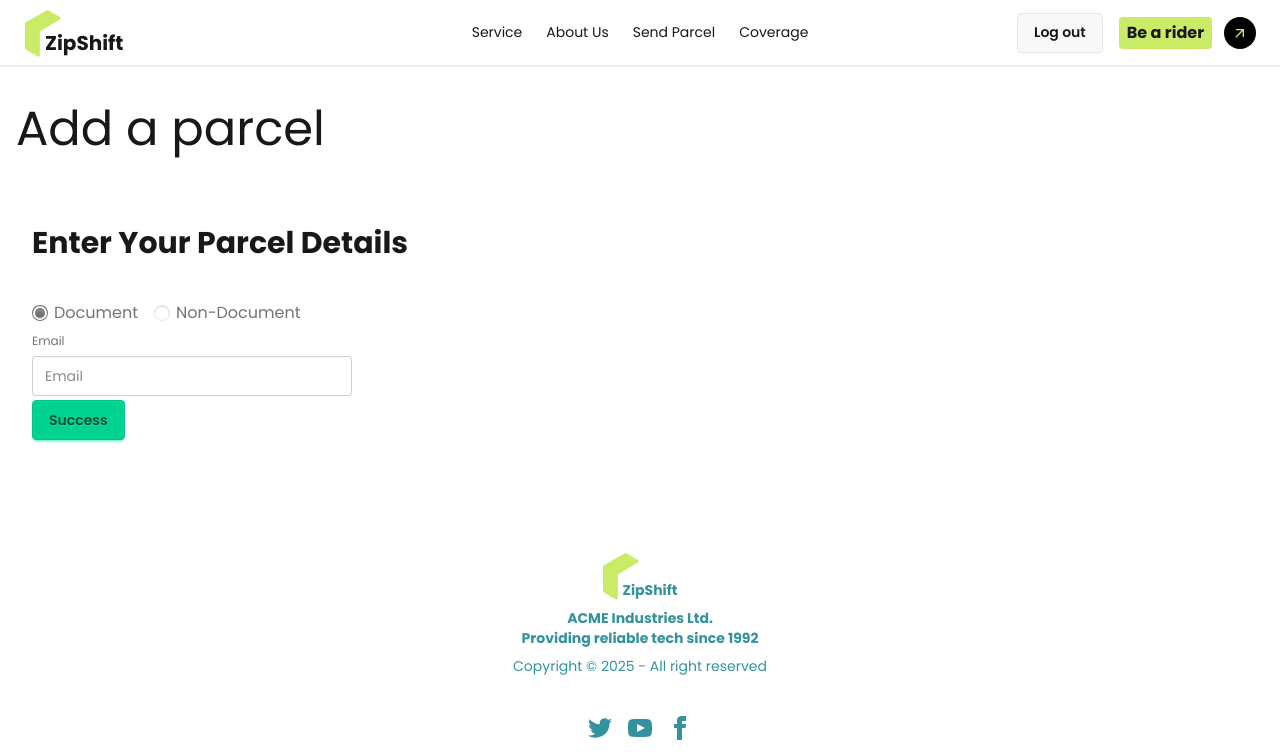
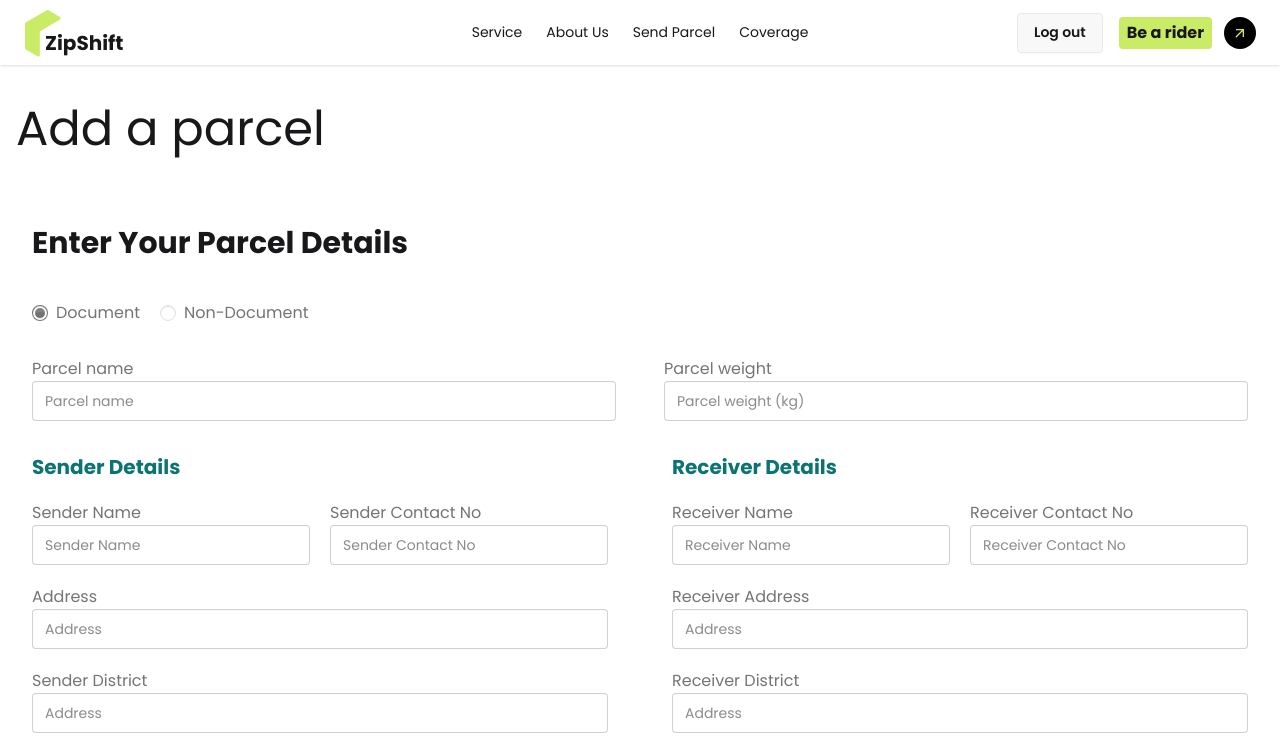
Before and after one commit to mehadhossen123/Zip-shift--client, a React (Vite) app: page /send-parcel in a window 1280 px wide. Shown: the top 755 px of the page. Built offline with nearby package versions, Linux system fonts and the light colour scheme; no server answers; sample sign-in values are in the browser's storage.

Commit message:
implement send parce form

```diff
--- a/src/pages/Parcel/SendParcel.jsx
+++ b/src/pages/Parcel/SendParcel.jsx
@@ -5,23 +5,26 @@ const SendParcel = () => {
   const {
     register,
     handleSubmit,
-
     formState: { errors },
   } = useForm();
-  //handle submit function is here
+
   const handleParcelSubmit = (data) => {
-    console.log("handle parcel is clicked",data);
+    console.log("handle parcel is clicked", data);
   };
 
   return (
-    <div className="my-10">
+    <div className="my-10 w-full">
       <h1 className="text-5xl">Add a parcel</h1>
 
-      <form onSubmit={handleSubmit(handleParcelSubmit)} className="my-14 p-4 ">
+      <form
+        onSubmit={handleSubmit(handleParcelSubmit)}
+        className="my-14 p-4 w-full"
+      >
         <h1 className="mb-10 font-bold text-3xl">Enter Your Parcel Details</h1>
+
         {/* document type */}
-        <div className="gap-5">
-          <label className="label mr-4">
+        <div className="flex gap-5">
+          <label className="label cursor-pointer flex items-center gap-2">
             <input
               type="radio"
               value="document"
@@ -29,33 +32,159 @@ const SendParcel = () => {
               className="radio radio-xs"
               defaultChecked
             />
-            Document
+            <span>Document</span>
           </label>
 
-          <label className="label">
+          <label className="label cursor-pointer flex items-center gap-2">
             <input
               type="radio"
               value="non-document"
               {...register("parcelType")}
               className="radio radio-xs"
             />
-            Non-Document
+            <span>Non-Document</span>
           </label>
         </div>
-        {/* parcel info: name and weight */}
 
-        <div>
-          <fieldset className="fieldset">
-            <label className="label">Email</label>
-            <input type="email" className="input" placeholder="Email" />
+        {/* parcel info */}
+        <div className="grid grid-cols-1 md:grid-cols-2 gap-12 my-8 items-center">
+          <div>
+            <label className="label">Parcel name</label>
+            <input
+              type="text"
+              {...register("parcelName")}
+              className="input w-full"
+              placeholder="Parcel name"
+            />
+          </div>
 
-          </fieldset>
+          <div>
+            <label className="label">Parcel weight</label>
+            <input
+              type="number"
+              {...register("parcelWeight")}
+              className="input w-full"
+              placeholder="Parcel weight (kg)"
+            />
+          </div>
+        </div>
+
+        {/* sender and receiver details */}
+
+        <div className="grid grid-cols-1 md:grid-cols-2 gap-16 w-full">
+          {/* Sender Details */}
+          <div>
+            <h2 className="text-xl font-bold mb-5 text-[#0B7373]">
+              Sender Details
+            </h2>
+
+            <div className="grid grid-cols-1 sm:grid-cols-2 gap-5">
+              <div>
+                <label className="label">Sender Name</label>
+                <input
+                  className="input w-full"
+                  {...register("senderName")}
+                  placeholder="Sender Name"
+                />
+              </div>
+
+              <div>
+                <label className="label">Sender Contact No</label>
+                <input
+                type="number"
+                  {...register("senderNumber")}
+                  className="input w-full"
+                  placeholder="Sender Contact No"
+                />
+              </div>
+              <div className="col-span-2">
+                <label className="label">Address</label>
+                <input
+                  {...register("senderAddress")}
+                  className="input w-full "
+                  placeholder="Address"
+                />
+              </div>
+
+              <div className="col-span-2">
+                <label className="label">Sender District</label>
+                <input
+                  {...register("senderDistrict")}
+                  className="input w-full "
+                  placeholder="Address"
+                />
+              </div>
+
+              <div className="col-span-2">
+                <label className="label">Pickup Instruction</label>
+                <textarea
+                  {...register("senderInstruction")}
+                  className="textarea w-full"
+                  placeholder="Pickup Instruction"
+                ></textarea>
+              </div>
+            </div>
+          </div>
+
+          {/* Receiver Details */}
+          <div>
+            <h2 className="text-xl font-bold mb-5 text-[#0B7373]">
+              Receiver Details
+            </h2>
+
+            <div className="grid grid-cols-1 sm:grid-cols-2 gap-5">
+              <div>
+                <label className="label">Receiver Name</label>
+                <input
+                  className="input w-full"
+                  {...register("receiverName")}
+                  placeholder="Receiver Name"
+                />
+              </div>
+              <div>
+                <label className="label">Receiver Contact No</label>
+                <input
+                type="number"
+                  {...register("receiverNumber")}
+                  className="input w-full"
+                  placeholder="Receiver Contact No"
+                />
+              </div>
+
+              <div className="col-span-2">
+                <label className="label">Receiver Address</label>
+                <input
+                  className="input w-full"
+                  {...register("receiverAddress")}
+                  placeholder="Address"
+                />
+              </div>
+
+              <div className="col-span-2">
+                <label className="label">Receiver District</label>
+                <input
+                  {...register("receiverDistrict")}
+                  className="input w-full "
+                  placeholder="Address"
+                />
+              </div>
+
+              <div className="col-span-2">
+                <label className="label">Delivery Instruction</label>
+                <textarea
+                  {...register("receiverInstruction")}
+                  className="textarea w-full"
+                  placeholder="Delivery Instruction"
+                ></textarea>
+              </div>
+            </div>
+          </div>
         </div>
 
         {/* submit button */}
-        <div>
+        <div className="mt-10">
           <button className="btn btn-success" type="submit">
-            Success
+            Submit Parcel
           </button>
         </div>
       </form>
```
